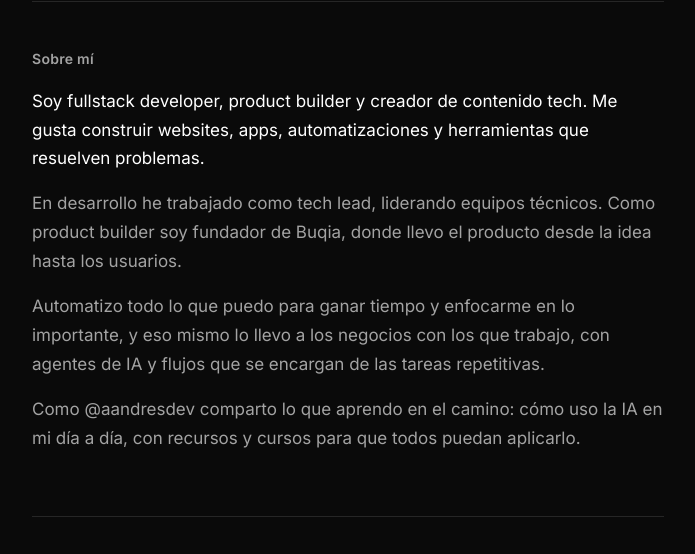
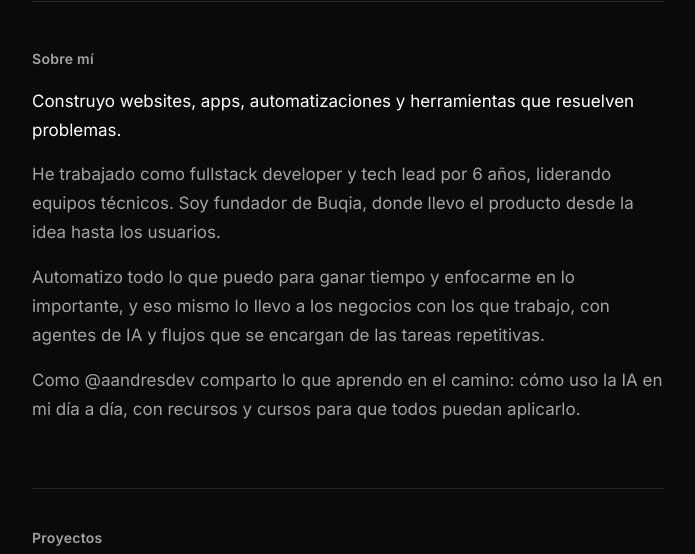
Before and after one commit to aandresdev1/portafolio-andres-godinez, a plain HTML site: page index.html in a window 1280 px wide. Both pictures are taken after a click on the link "Sobre mí". Shown: the part 675-1229 px from the top of the page, without its empty margins (292-987 px from the left). Drawn offline with Linux system fonts and the light colour scheme.

Commit message:
Sobre mí: ajustes de texto
Co-Authored-By: Claude Opus 5.5 <noreply@anthropic.com>
Claude-Session: https://claude.ai/code/session_01K1FbAQGkVCfbA7xYYJUFAF

```diff
--- a/index.html
+++ b/index.html
@@ -54,8 +54,8 @@
 
   <section id="sobre-mi" class="section about" style="border-top:1px solid var(--border)">
     <h2 class="label reveal">Sobre mí</h2>
-    <p class="reveal">Soy fullstack developer, product builder y creador de contenido tech. Me gusta construir websites, apps, automatizaciones y herramientas que resuelven problemas.</p>
-    <p class="reveal muted">En desarrollo he trabajado como tech lead, liderando equipos técnicos. Como product builder soy fundador de Buqia, donde llevo el producto desde la idea hasta los usuarios.</p>
+    <p class="reveal">Construyo websites, apps, automatizaciones y herramientas que resuelven problemas.</p>
+    <p class="reveal muted">He trabajado como fullstack developer y tech lead por 6 años, liderando equipos técnicos. Soy fundador de Buqia, donde llevo el producto desde la idea hasta los usuarios.</p>
     <p class="reveal muted">Automatizo todo lo que puedo para ganar tiempo y enfocarme en lo importante, y eso mismo lo llevo a los negocios con los que trabajo, con agentes de IA y flujos que se encargan de las tareas repetitivas.</p>
     <p class="reveal muted">Como @aandresdev comparto lo que aprendo en el camino: cómo uso la IA en mi día a día, con recursos y cursos para que todos puedan aplicarlo.</p>
   </section>
```
